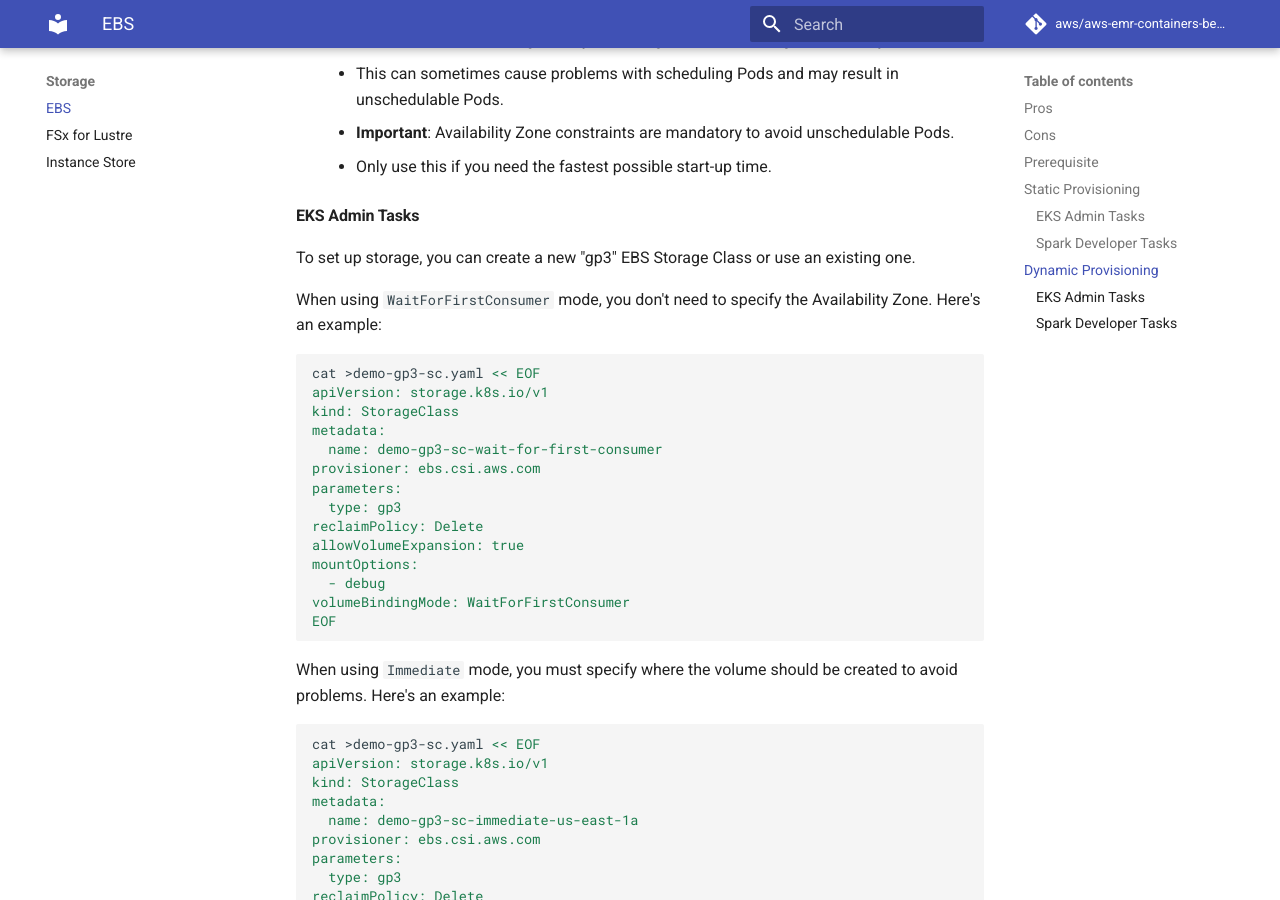
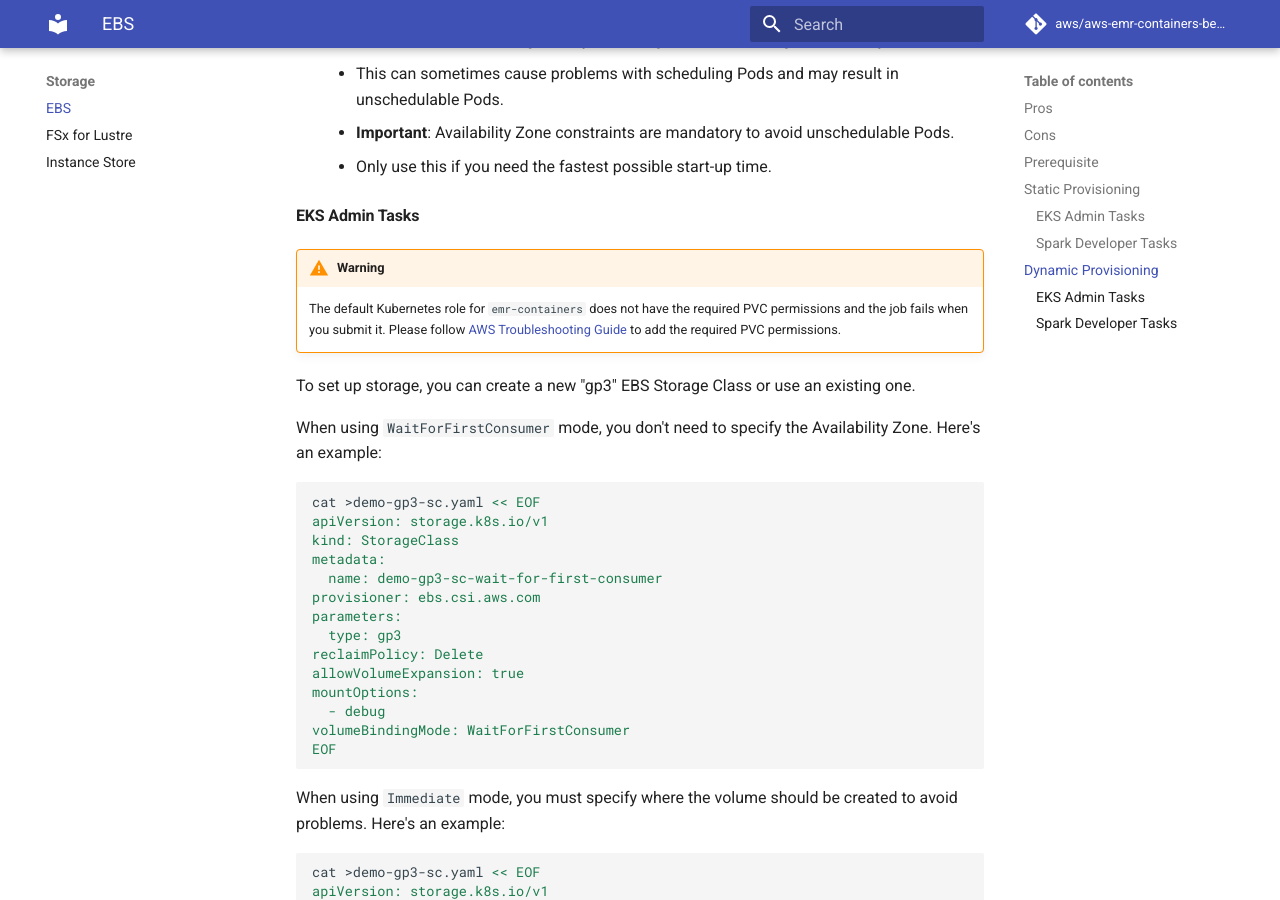
Before and after one commit to aws/aws-emr-containers-best-practices, an MkDocs documentation site: the page built from content/storage/docs/spark/ebs.md, in a window 1280 px wide and 900 px high, scrolled down 4193 px. Built offline with MkDocs 1.6.1 and Material for MkDocs 9.7.7, drawn with Linux system fonts in a browser that asks for light colours; comment, search, counter and statistics services are not loaded.

Commit message:
Adding more info to the documentation.

```diff
--- a/content/storage/docs/spark/ebs.md
+++ b/content/storage/docs/spark/ebs.md
@@ -163,6 +163,12 @@
 
 
 #### EKS Admin Tasks
+
+!!! warning "Warning"
+    The default Kubernetes role for `emr-containers` does not have the required PVC permissions and the job fails when
+    you submit it. Please follow [AWS Troubleshooting Guide](https://docs.aws.amazon.com/emr/latest/EMR-on-EKS-DevelopmentGuide/permissions-for-pvc.html)
+    to add the required PVC permissions.
+
 
 To set up storage, you can create a new "gp3" EBS Storage Class or use an existing one.
 
```
